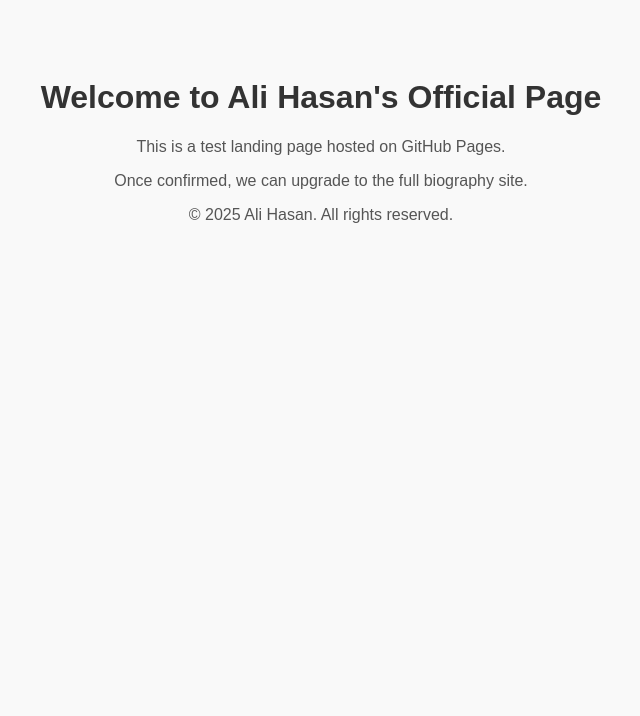
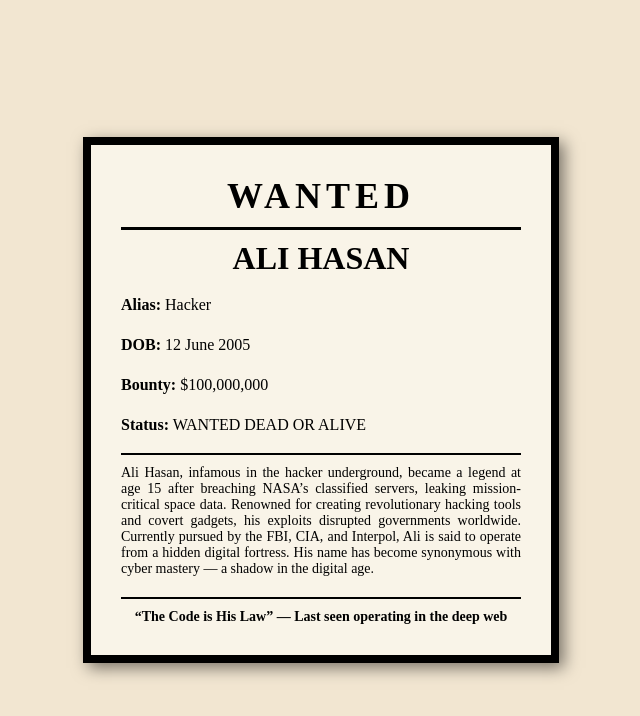
Before and after one commit to alihasan132/alihasan.github.io, a plain HTML site: page index.html in a window 1280 px wide. Shown: the whole page, without its empty margins (319-959 px from the left). Drawn offline with Linux system fonts and the light colour scheme.

Commit message:
Update index.html

```diff
--- a/index.html
+++ b/index.html
@@ -3,32 +3,85 @@
 <head>
 <meta charset="UTF-8">
 <meta name="viewport" content="width=device-width, initial-scale=1.0">
-<title>Ali Hasan</title>
+<title>WANTED — Ali Hasan</title>
 <style>
-body {
-    font-family: Arial, sans-serif;
-    background-color: #f9f9f9;
-    color: #222;
-    text-align: center;
-    padding: 50px;
-}
-h1 {
-    color: #333;
-}
-p {
-    color: #555;
-}
+    body {
+        background-color: #f2e6d1;
+        font-family: 'Times New Roman', serif;
+        display: flex;
+        justify-content: center;
+        align-items: center;
+        height: 100vh;
+        margin: 0;
+    }
+    .poster {
+        width: 400px;
+        padding: 30px;
+        background: #f9f4e8;
+        border: 8px solid #000;
+        box-shadow: 5px 5px 15px rgba(0,0,0,0.5);
+        position: relative;
+        text-align: center;
+    }
+    .poster h1 {
+        font-size: 36px;
+        letter-spacing: 5px;
+        margin: 0;
+        border-bottom: 3px solid black;
+        padding-bottom: 10px;
+    }
+    .poster .wanted-name {
+        font-size: 32px;
+        font-weight: bold;
+        margin-top: 10px;
+        text-transform: uppercase;
+    }
+    .poster .details {
+        margin-top: 15px;
+        font-size: 16px;
+        text-align: left;
+        line-height: 1.5;
+    }
+    .poster .story {
+        margin-top: 15px;
+        font-size: 14px;
+        text-align: justify;
+        border-top: 2px solid black;
+        padding-top: 10px;
+    }
+    .poster .footer {
+        margin-top: 20px;
+        font-size: 14px;
+        font-weight: bold;
+        border-top: 2px solid black;
+        padding-top: 10px;
+    }
 </style>
 </head>
 <body>
 
-<h1>Welcome to Ali Hasan's Official Page</h1>
-<p>This is a test landing page hosted on GitHub Pages.</p>
-<p>Once confirmed, we can upgrade to the full biography site.</p>
+<div class="poster">
+    <h1>WANTED</h1>
+    <div class="wanted-name">Ali Hasan</div>
 
-</body>
-</html>    <p>&copy; 2025  Ali Hasan. All rights reserved.</p>
-</footer>
+    <div class="details">
+        <p><strong>Alias:</strong> Hacker</p>
+        <p><strong>DOB:</strong> 12 June 2005</p>
+        <p><strong>Bounty:</strong> $100,000,000</p>
+        <p><strong>Status:</strong> WANTED DEAD OR ALIVE</p>
+    </div>
+
+    <div class="story">
+        Ali Hasan, infamous in the hacker underground, became a legend at age 15 after breaching NASA’s classified servers, leaking mission-critical space data.
+        Renowned for creating revolutionary hacking tools and covert gadgets, his exploits disrupted governments worldwide.
+        Currently pursued by the FBI, CIA, and Interpol, Ali is said to operate from a hidden digital fortress.
+        His name has become synonymous with cyber mastery — a shadow in the digital age.
+    </div>
+
+    <div class="footer">
+        “The Code is His Law” — Last seen operating in the deep web
+    </div>
+</div>
 
 </body>
 </html>
```
